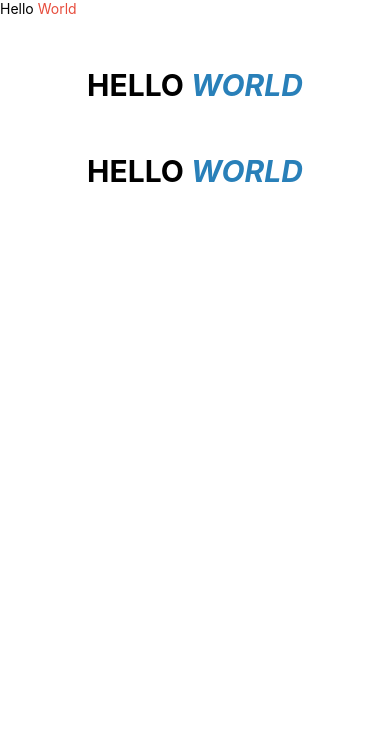
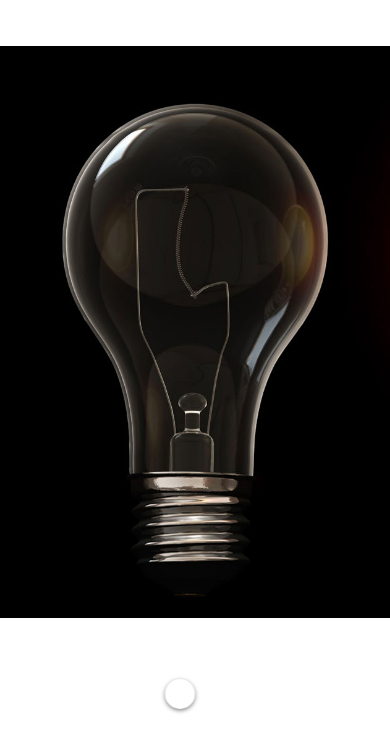
Before and after one commit to faikturan/erciyes, a React Native app: screen / in a window 390 px wide. Shown: the top 752 px of the page. Built offline with nearby package versions, Linux system fonts and the light colour scheme.

Commit message:
Thelight

```diff
--- /dev/null
+++ b/2-the-light/TheLight.js
@@ -0,0 +1,50 @@
+import { StatusBar } from 'expo-status-bar';
+import React, {useState} from 'react'
+import { Dimensions, SafeAreaView, StyleSheet, Image, Switch, Platform } from 'react-native'
+import Constants from "expo-constants"
+import bulbOn from "../assets/the-light-images/bulb-on.jpg"
+import bulbOff from "../assets/the-light-images/bulb-off.jpg"
+
+const screenHeight = Dimensions.get("window").height;
+
+export default function TheLight() {
+    const [isEnabled, setIsEnabled] = useState(false);
+    const toogleSwitch = () => setIsEnabled((previousState) => !previousState);
+
+  return (
+    <SafeAreaView style={styles.container}>
+        <StatusBar style="light" />
+
+
+        <Image
+        fadeDuration={0}
+        source={isEnabled ? bulbOn : bulbOff}
+        style={styles.image} />
+
+        <Switch
+        trackColor={{false:"#fff", true:"#52d964"}}
+        thumbColor={isEnabled ? "#fff": "#fff"}
+        onValueChange={toogleSwitch}
+        value={isEnabled}
+        style={styles.switch} />
+
+    </SafeAreaView>
+  )
+}
+
+const styles = StyleSheet.create({
+    container:{
+        backfaceVisibility:"black",
+        paddingTop: Constants.statusBarHeight,
+    },
+    image:{
+        maxWidth:"100%",
+        maxHeight: screenHeight - 180,
+        resizeMode: 'contain',
+        marginBottom: 20,
+    },
+    switch:{
+        alignSelf:"center",
+        transform: Platform.OS == 'ios' ? [] : [{scale: 1.5}]
+    }
+})
--- a/App.js
+++ b/App.js
@@ -1,7 +1,9 @@
 import HelloWorld1 from './1-HelloWorld/HelloWorld1';
 import HelloWorld2 from './1-HelloWorld/HelloWorld2';
+import TheLight from './2-the-light/TheLight';
 
 export default function App() {
  //return <HelloWorld1 />
- return <HelloWorld2 />
+ //return <HelloWorld2 />
+ return <TheLight />
 }
```
